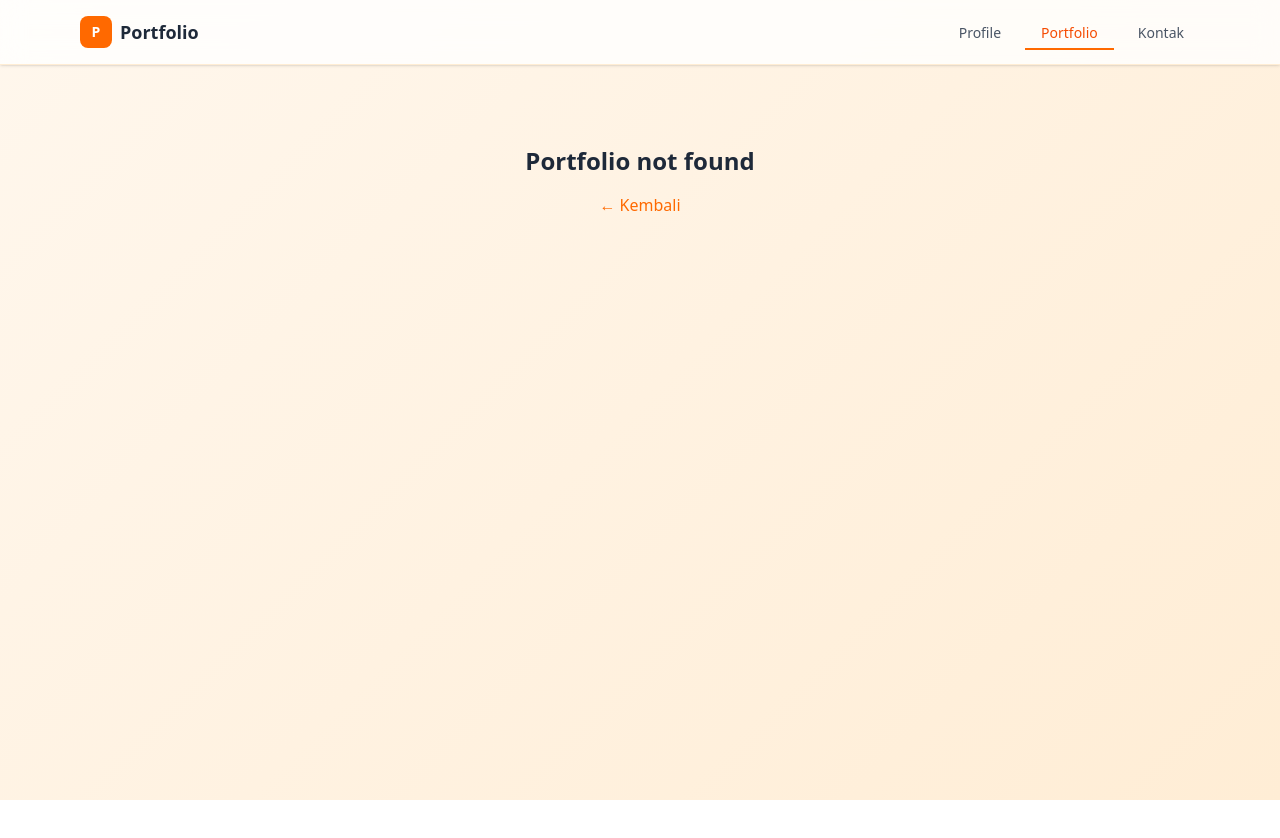
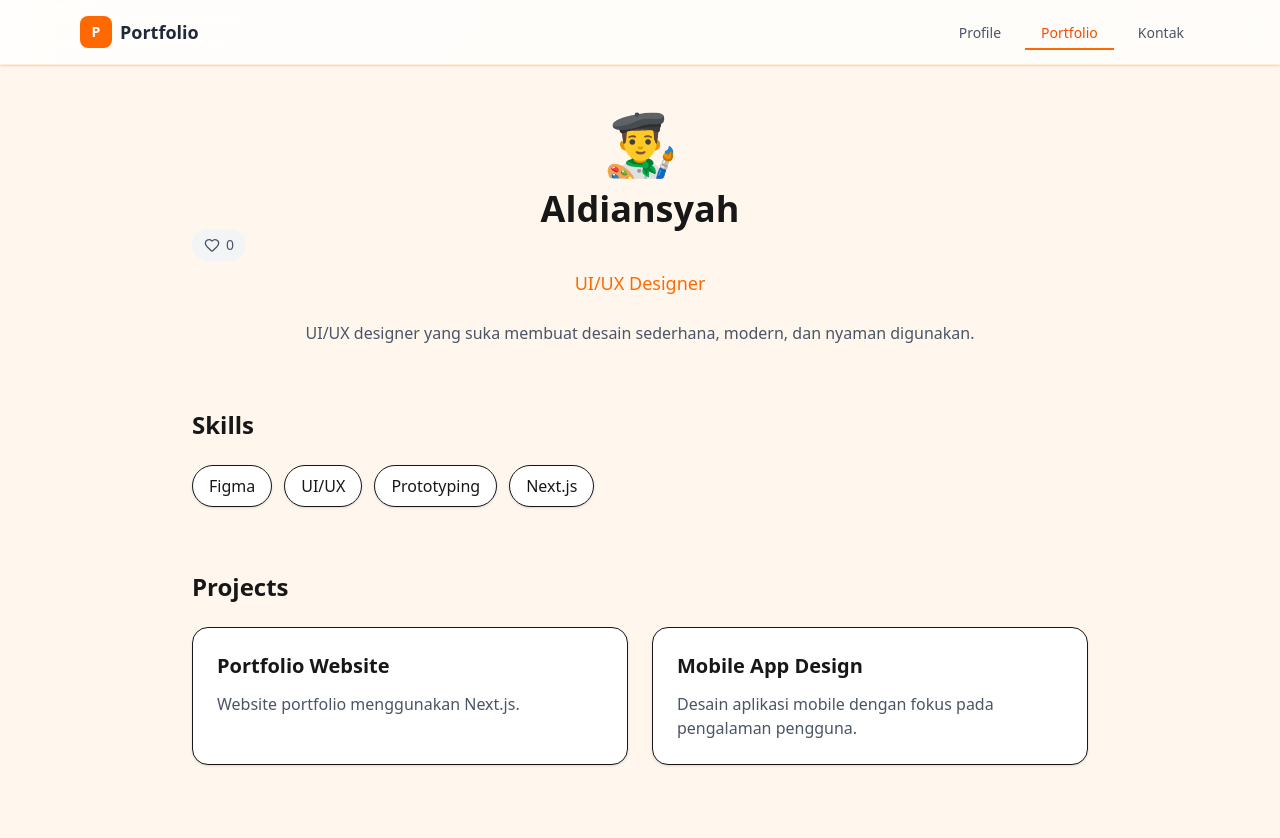
Before and after one commit to Aldy110/tugas-pak-fakiih, a Next.js app: page /portofolio/aldiansyah in a window 1280 px wide. Before the commit this address had no page. Shown: the top 838 px of the page. Before the commit the page ends 800 px from the top, so only its background shows below. Built offline with nearby package versions, Linux system fonts and the light colour scheme.

Commit message:
finish porto dan kontak + like

```diff
--- a/app/kontak/page.tsx
+++ b/app/kontak/page.tsx
@@ -1,16 +1,75 @@
-export default function KontakPage() {
+export default function Kontak() {
   return (
-    <main className="container mx-auto px-4 max-w-6xl py-12">
-      <h1 className="text-3xl font-bold text-gray-800 mb-4">Kontak</h1>
-      <p className="text-gray-600 mb-8">
-        Silakan hubungi saya melalui informasi di bawah ini.
-      </p>
+    <main className="min-h-screen bg-orange-50 px-6 py-12">
+      <div className="max-w-3xl mx-auto">
 
-      <div className="space-y-3 text-gray-700">
-        <p>Email: aldiuqi@example.com</p>
-        <p>Instagram: @aluq</p>
-        <p>WhatsApp: 085346478889</p>
+        {/* Header */}
+        <section className="text-center mb-12">
+          <h1 className="text-4xl font-bold">
+            Hubungi Kami
+          </h1>
+
+          <p className="text-gray-600 mt-3">
+            Punya pertanyaan atau ingin bekerja sama?
+            Silakan hubungi kami.
+          </p>
+        </section>
+
+        {/* Contact Card */}
+        <section className="bg-white rounded-2xl shadow-sm border p-8">
+          <form className="space-y-6">
+
+            {/* Nama */}
+            <div>
+              <label className="block font-medium mb-2">
+                Nama
+              </label>
+
+              <input
+                type="text"
+                placeholder="Masukkan nama kamu"
+                className="w-full px-4 py-3 rounded-xl border outline-none focus:ring-2 focus:ring-orange-400"
+              />
+            </div>
+
+            {/* Email */}
+            <div>
+              <label className="block font-medium mb-2">
+                Email
+              </label>
+
+              <input
+                type="email"
+                placeholder="nama@email.com"
+                className="w-full px-4 py-3 rounded-xl border outline-none focus:ring-2 focus:ring-orange-400"
+              />
+            </div>
+
+            {/* Pesan */}
+            <div>
+              <label className="block font-medium mb-2">
+                Pesan
+              </label>
+
+              <textarea
+                rows={5}
+                placeholder="Tulis pesan kamu..."
+                className="w-full px-4 py-3 rounded-xl border outline-none focus:ring-2 focus:ring-orange-400 resize-none"
+              />
+            </div>
+
+            {/* Button */}
+            <button
+              type="submit"
+              className="w-full bg-orange-500 text-white py-3 rounded-xl font-medium hover:bg-orange-600 transition"
+            >
+              Kirim Pesan
+            </button>
+
+          </form>
+        </section>
+
       </div>
     </main>
-  )
+  );
 }
--- a/app/portofolio/[nama]/page.jsx
+++ /dev/null
@@ -1,145 +0,0 @@
-'use client'
-
-import { motion } from 'framer-motion'
-import { useParams } from 'next/navigation'
-import Link from 'next/link'
-import PortfolioCard from '@/components/PortofolioCard'
-
-// Data portfolio untuk masing-masing orang
-const portfolioData = {
-  'john-doe': {
-    name: 'Syauqi',
-    avatar: '👨‍💻',
-    role: 'Frontend Developer',
-    bio: 'Full-stack developer with 5+ years of experience in building web applications.',
-    projects: [
-      {
-        id: 1,
-        title: 'E-Commerce Platform',
-        description: 'A full-featured e-commerce platform with payment integration',
-        tech: ['React', 'Node.js', 'MongoDB', 'Stripe'],
-        image: '🛍️'
-      },
-      {
-        id: 2,
-        title: 'Task Management App',
-        description: 'Collaborative task management with real-time updates',
-        tech: ['Next.js', 'Firebase', 'Tailwind CSS'],
-        image: '📋'
-      },
-      {
-        id: 3,
-        title: 'Portfolio Website',
-        description: 'Personal portfolio built with modern web technologies',
-        tech: ['Next.js', 'Framer Motion', 'Tailwind CSS'],
-        image: '🌐'
-      }
-    ]
-  },
-  'jane-smith': {
-    name: 'Aldiansyah',
-    avatar: '👩‍🎨',
-    role: 'UI/UX Designer',
-    bio: 'Creative designer specializing in user-centered design and design systems.',
-    projects: [
-      {
-        id: 1,
-        title: 'Mobile App Design',
-        description: 'Complete UI/UX design for a health tracking app',
-        tech: ['Figma', 'Adobe XD', 'Design System'],
-        image: '📱'
-      },
-      {
-        id: 2,
-        title: 'Design System',
-        description: 'Comprehensive design system for enterprise applications',
-        tech: ['Figma', 'Storybook', 'React'],
-        image: '🎨'
-      },
-      {
-        id: 3,
-        title: 'Landing Page Design',
-        description: 'High-converting landing page design for a SaaS product',
-        tech: ['Figma', 'Prototyping', 'User Testing'],
-        image: '✨'
-      }
-    ]
-  }
-}
-
-export default function IndividualPortfolio() {
-  const params = useParams()
-  const name = params.nama
-  const portfolio = portfolioData[name]
-
-  if (!portfolio) {
-    return (
-      <div className="text-center py-20">
-        <h2 className="text-2xl font-bold text-gray-800">Portfolio not found</h2>
-        <Link href="/portofolio" className="text-orange-500 hover:underline mt-4 inline-block">
-          ← Kembali
-        </Link>
-      </div>
-    )
-  }
-
-  return (
-    <motion.div
-      initial={{ opacity: 0 }}
-      animate={{ opacity: 1 }}
-      transition={{ duration: 0.5 }}
-      className="py-8"
-    >
-      <motion.div
-        initial={{ x: -20, opacity: 0 }}
-        animate={{ x: 0, opacity: 1 }}
-        transition={{ duration: 0.5 }}
-      >
-        <Link
-          href="/portofolio"
-          className="inline-flex items-center text-orange-500 hover:text-orange-600 transition-colors mb-6"
-        >
-          ← Kembali
-        </Link>
-      </motion.div>
-
-      <motion.div
-        initial={{ opacity: 0, y: -20 }}
-        animate={{ opacity: 1, y: 0 }}
-        transition={{ duration: 0.5, delay: 0.1 }}
-        className="bg-white rounded-2xl p-8 shadow-lg border border-orange-100 mb-8"
-      >
-        <div className="flex items-center gap-6">
-          <div className="text-7xl">{portfolio.avatar}</div>
-          <div>
-            <h1 className="text-4xl font-bold text-gray-800">{portfolio.name}</h1>
-            <p className="text-orange-500 text-lg font-medium">{portfolio.role}</p>
-            <p className="text-gray-600 mt-2">{portfolio.bio}</p>
-          </div>
-        </div>
-      </motion.div>
-
-      <motion.h2
-        initial={{ opacity: 0 }}
-        animate={{ opacity: 1 }}
-        transition={{ duration: 0.5, delay: 0.2 }}
-        className="text-2xl font-bold text-gray-800 mb-6"
-      >
-        Projects
-      </motion.h2>
-
-      <div className="grid md:grid-cols-2 lg:grid-cols-3 gap-6">
-        {portfolio.projects.map((project, index) => (
-          <motion.div
-            key={project.id}
-            initial={{ opacity: 0, y: 20 }}
-            animate={{ opacity: 1, y: 0 }}
-            transition={{ duration: 0.4, delay: 0.2 + index * 0.1 }}
-          >
-            <PortfolioCard project={project} />
-          </motion.div>
-        ))}
-      </div>
-    </motion.div>
-  )
-}
--- /dev/null
+++ b/app/portofolio/[nama]/page.tsx
@@ -0,0 +1,94 @@
+import { portfolioData } from '../data/portfolio';
+import LikeButton from '../../../components/Likebutton'
+
+export default async function PortofolioDetail({
+  params,
+}: {
+  params: Promise<{ nama: string }>;
+}) {
+  const { nama } = await params;
+
+  const person =
+    portfolioData[nama as keyof typeof portfolioData];
+
+  if (!person) {
+    return (
+      <main className="min-h-screen flex items-center justify-center">
+        <h1 className="text-2xl font-bold">
+          Portfolio tidak ditemukan
+        </h1>
+      </main>
+    );
+  }
+
+  return (
+    <main className="min-h-screen bg-orange-50 px-6 py-12">
+      <div className="max-w-4xl mx-auto">
+
+        {/* Profile */}
+        <section className="text-center mb-16">
+          <div className="text-6xl mb-4">
+            {person.avatar}
+          </div>
+
+          <h1 className="text-4xl font-bold">
+            {person.name}
+          </h1>
+
+          <LikeButton cardId={nama} />
+
+          <p className="text-orange-500 mt-2 text-lg">
+            {person.role}
+          </p>
+
+          <p className="max-w-2xl mx-auto mt-6 text-gray-600">
+            {person.description}
+          </p>
+        </section>
+
+        {/* Skills */}
+        <section className="mb-16">
+          <h2 className="text-2xl font-bold mb-6">
+            Skills
+          </h2>
+
+          <div className="flex flex-wrap gap-3">
+            {person.skills.map((skill) => (
+              <span
+                key={skill}
+                className="px-4 py-2 bg-white rounded-full shadow-sm border"
+              >
+                {skill}
+              </span>
+            ))}
+          </div>
+        </section>
+
+        {/* Projects */}
+        <section>
+          <h2 className="text-2xl font-bold mb-6">
+            Projects
+          </h2>
+
+          <div className="grid md:grid-cols-2 gap-6">
+            {person.projects.map((project) => (
+              <div
+                key={project.title}
+                className="bg-white rounded-2xl p-6 shadow-sm border hover:shadow-md transition"
+              >
+                <h3 className="text-xl font-bold">
+                  {project.title}
+                </h3>
+
+                <p className="text-gray-600 mt-3">
+                  {project.description}
+                </p>
+              </div>
+            ))}
+          </div>
+        </section>
+
+      </div>
+    </main>
+  );
+}
--- /dev/null
+++ b/app/portofolio/data/portfolio.js
@@ -0,0 +1,39 @@
+export const portfolioData = {
+  syauqi: {
+    name: 'Syauqi',
+    avatar: '👨‍💻',
+    role: 'Frontend Developer',
+    description:
+      'Frontend developer yang fokus membuat website modern, responsif, dan mudah digunakan.',
+    skills: ['HTML', 'CSS', 'JavaScript', 'React', 'Next.js'],
+    projects: [
+      {
+        title: 'Portfolio Website',
+        description: 'Website portfolio pribadi menggunakan Next.js.',
+      },
+      {
+        title: 'Landing Page',
+        description: 'Landing page modern dan responsive.',
+      },
+    ],
+  },
+
+  aldiansyah: {
+    name: 'Aldiansyah',
+    avatar: '👨‍🎨',
+    role: 'UI/UX Designer',
+    description:
+      'UI/UX designer yang suka membuat desain sederhana, modern, dan nyaman digunakan.',
+    skills: ['Figma', 'UI/UX', 'Prototyping', 'Next.js'],
+    projects: [
+      {
+        title: 'Portfolio Website',
+        description: 'Website portfolio menggunakan Next.js.',
+      },
+      {
+        title: 'Mobile App Design',
+        description: 'Desain aplikasi mobile dengan fokus pada pengalaman pengguna.',
+      },
+    ],
+  },
+};
--- a/app/portofolio/page.tsx
+++ b/app/portofolio/page.tsx
@@ -2,19 +2,7 @@
 
 import Link from 'next/link'
 import { motion } from 'framer-motion'
-
-const portfolioData = {
-  'john-doe': {
-    name: 'Syauqi',
-    avatar: '👨‍💻',
-    role: 'Frontend Developer',
-  },
-  'jane-smith': {
-    name: 'Aldiansyah',
-    avatar: '👩‍🎨',
-    role: 'UI/UX Designer',
-  }
-}
+import { portfolioData } from './data/portfolio'
 
 export default function PortofolioPage() {
   return (
--- a/components/Likebutton.tsx
+++ b/components/Likebutton.tsx
@@ -3,11 +3,14 @@
 import { useState, useEffect } from 'react'
 import { Heart } from 'lucide-react'
 
-export default function LikeButton({ cardId }: { cardId: string }) {
+export default function LikeButton({
+  cardId,
+}: {
+  cardId: string
+}) {
   const [liked, setLiked] = useState(false)
   const [likes, setLikes] = useState(0)
 
-  // Saat komponen dimuat, ambil data dari localStorage
   useEffect(() => {
     const savedLiked = localStorage.getItem(`liked-${cardId}`)
     const savedCount = localStorage.getItem(`likes-${cardId}`)
@@ -18,17 +21,19 @@ export default function LikeButton({ cardId }: { cardId: string }) {
 
   const handleLike = () => {
     if (liked) {
-      // Batal like
       const newCount = likes - 1
+
       setLikes(newCount)
       setLiked(false)
+
       localStorage.setItem(`liked-${cardId}`, 'false')
       localStorage.setItem(`likes-${cardId}`, newCount.toString())
     } else {
-      // Kasih like
       const newCount = likes + 1
+
       setLikes(newCount)
       setLiked(true)
+
       localStorage.setItem(`liked-${cardId}`, 'true')
       localStorage.setItem(`likes-${cardId}`, newCount.toString())
     }
@@ -48,7 +53,8 @@ export default function LikeButton({ cardId }: { cardId: string }) {
         fill={liked ? '#f97316' : 'none'}
         className="transition-all duration-300"
       />
-      <span>{likes}</span>
+
+      {likes}
     </button>
   )
 }
```
